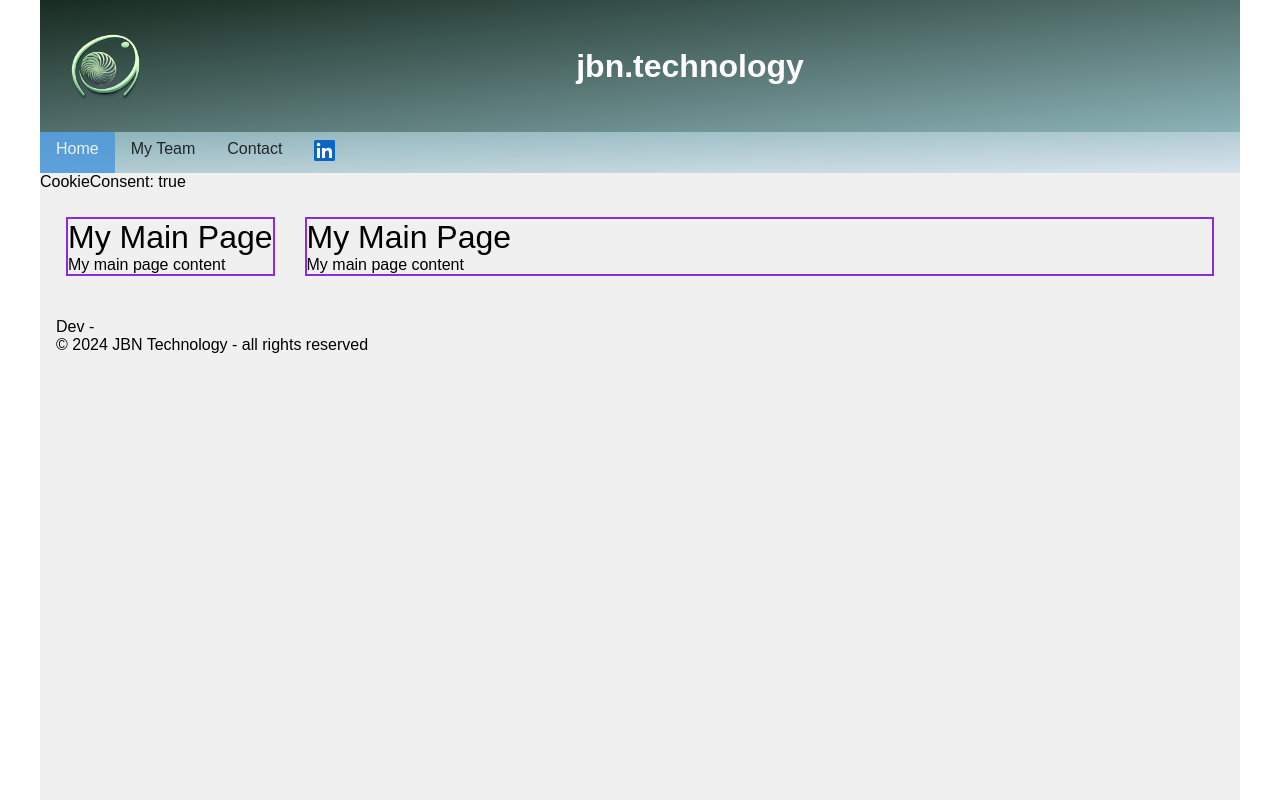
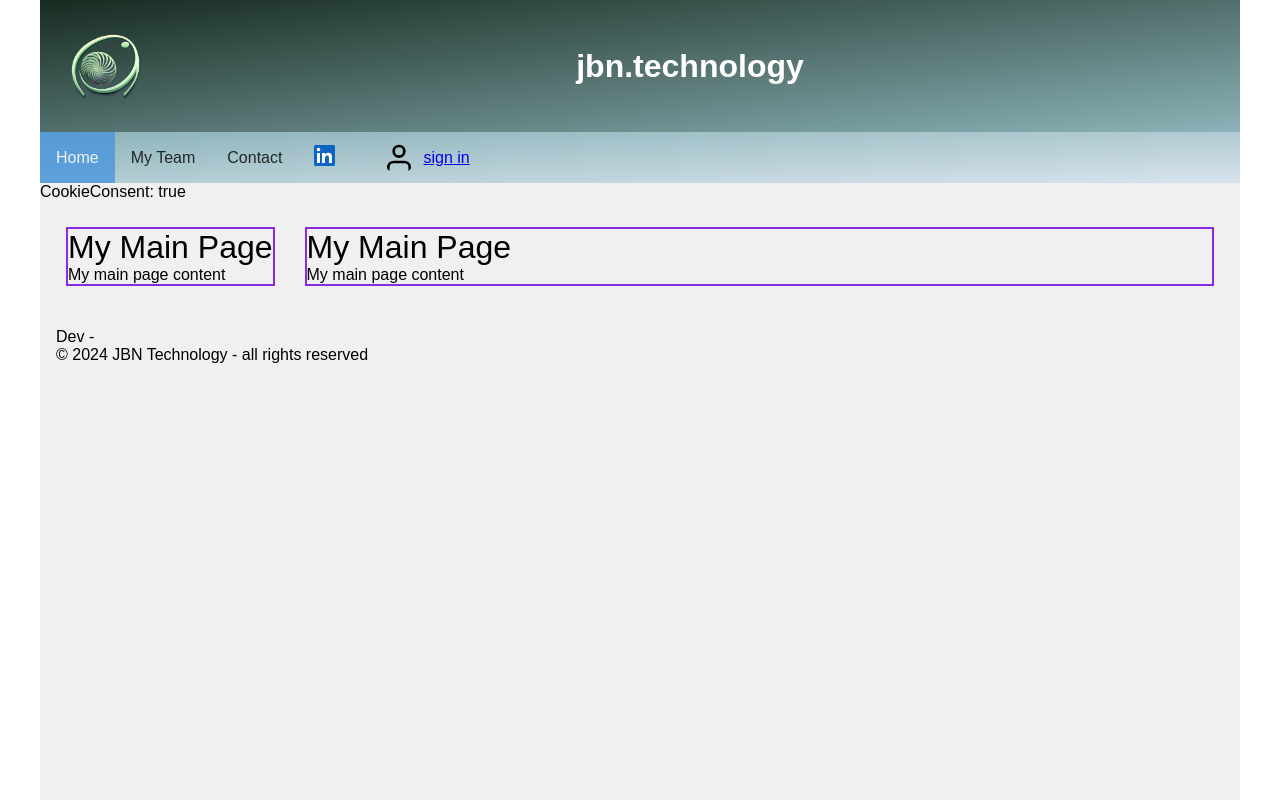
Before and after one commit to john-norton-ca/my-web-site, a Nuxt app in the folder nuxt-app/: page /main-page in a window 1280 px wide. Built offline with nearby package versions, Linux system fonts and the light colour scheme.

Commit message:
added profile icon to main menu bar

```diff
--- a/nuxt-app/components/MainNavBar.vue
+++ b/nuxt-app/components/MainNavBar.vue
@@ -12,6 +12,16 @@
             </a>
           </div>
         </div>
+      </div>
+      <div class="profile-nav-item">
+        <a class="auth-link" href="/login">
+          <img
+            class="profile-img icon"
+            src="/images/profile-default.svg"
+            alt="default profile icon"
+          />
+          <span>sign in</span>
+        </a>
       </div>
     </ul>
   </nav>
@@ -43,9 +53,12 @@
   background-color: var(--clr-header-nav-selected);
 }
 
-a.nav-item {
-  opacity: 0.8;
-  padding: 0.5rem var(--nav-item-horz-padding);
+a.nav-item,
+a.auth-link {
+  display: flex;
+  align-items: center;
+  justify-content: center;
+  padding: 0.1rem var(--nav-item-horz-padding);
   text-align: center;
 }
 
@@ -58,6 +71,7 @@ a.nav-item {
 .linked-in img {
   display: block; /* To remove the bottom space that inline elements have */
 }
+.profile-nav-item,
 .linked-in-nav-item {
   display: flex;
   align-items: center;
@@ -65,4 +79,14 @@ a.nav-item {
   padding: 0.5rem var(--nav-item-horz-padding);
   text-align: center;
 }
+.icon {
+  margin-right: 0.5rem;
+}
+
+.profile-img {
+  height: 32px;
+  width: 32px;
+  border-radius: 50%;
+  display: block; /* To remove the bottom space that inline elements have */
+}
 </style>
--- a/nuxt-app/components/TheHeader.vue
+++ b/nuxt-app/components/TheHeader.vue
@@ -2,6 +2,7 @@
   <div class="menu-container">
     <NuxtLink to="/main-page" class="logo" />
     <p class="logo-title">{{ config.sitename }}</p>
+
     <div class="header-contact-info" />
   </div>
   <MainNavBar />
@@ -50,8 +51,4 @@ const { public: config } = useRuntimeConfig()
   display: flex;
   align-items: center;
 }
-
-.icon {
-  margin-right: 0.5rem;
-}
 </style>
--- a/nuxt-app/layouts/new-default.vue
+++ b/nuxt-app/layouts/new-default.vue
@@ -1,4 +1,3 @@
-import TheHeader from '../components/TheHeader.vue';
 <template>
   <div class="app-frame">
     <div class="mainLayout">
```
Also changed, not shown: nuxt-app/public/images/profile-default.svg (added).
